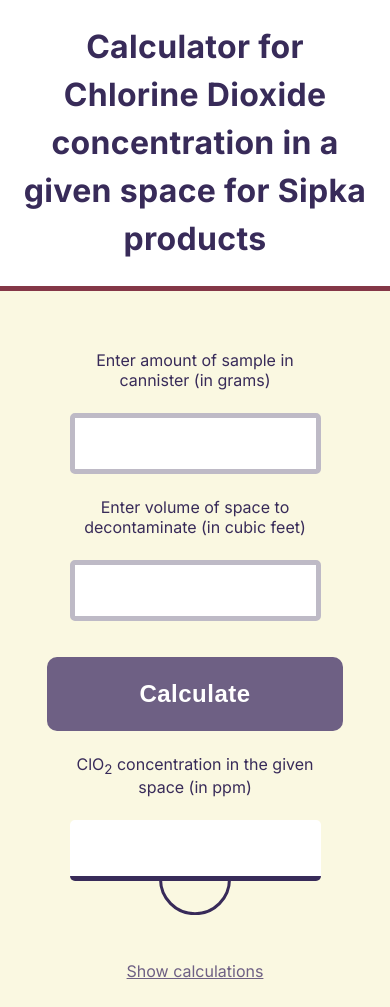
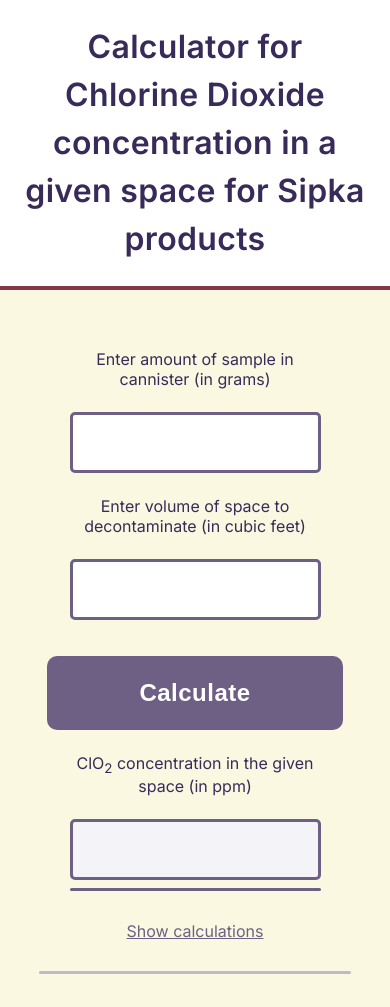
Before and after one commit to thangn1/Sipka_ClO2_calculator, a plain HTML site: page index.html in a window 390 px wide. Shown: the top 1007 px of the page. Drawn offline with Linux system fonts and the light colour scheme.

Commit message:
Update styling to be thinner

```diff
--- a/index.html
+++ b/index.html
@@ -8,7 +8,7 @@
   <!--import google font: Inter-->
   <link rel="preconnect" href="https://fonts.googleapis.com">
   <link rel="preconnect" href="https://fonts.gstatic.com" crossorigin>
-  <link href="https://fonts.googleapis.com/css2?family=Inter:wght@400;600;700&display=swap" rel="stylesheet">
+  <link href="https://fonts.googleapis.com/css2?family=Inter:wght@400;500;600;700&display=swap" rel="stylesheet">
 </head>
 <body>
   <header>
@@ -41,7 +41,7 @@
       <div class="output-div">
         <p class="label">ClO<sub>2</sub> concentration in the given space (in ppm)</p> <!-- labels[2] -->
         <p id="output-conc1" class="output field"></p>
-        <img class="half-circle" src="images/circle_purple.svg">
+        <div class="output-underline"></div>
       </div>
 
     </section>
@@ -52,7 +52,7 @@
     <div class="output-div-mobile">
       <p class="label">ClO<sub>2</sub> concentration in the given space (in ppm)</p> <!-- labels[3] -->
       <p id="output-conc1-mobile" class="output field"></p>
-      <img class="half-circle" src="images/circle_purple.svg">
+      <div class="output-underline"></div>
     </div>
 
     <!-- onclick, show #calc-details1 -->
@@ -106,7 +106,7 @@
       <div class="output-div">
         <p class="label">Amount of sample in cannister (in grams)*</p> <!-- labels[4] -->
         <p id="output-mass2" class="output field"></p>
-        <img class="half-circle" src="images/circle_purple.svg">
+        <div class="output-underline"></div>
       </div>
 
       <!-- <- -->
@@ -134,7 +134,7 @@
     <div class="output-div-mobile">
       <p class="label">Amount of sample in cannister (in grams)*</p> <!-- labels[7] -->
       <p id="output-mass2-mobile" class="output field"></p>
-      <img class="half-circle" src="images/circle_purple.svg">
+      <div class="output-underline"></div>
     </div>
 
     <p class="purple-text rounding-msg">*Due to rounding, accuracy may vary </p>
--- a/main.css
+++ b/main.css
@@ -10,7 +10,7 @@ body {
 
 header {
   background-color: #fff;
-  border-bottom: 5px solid #843747;
+  border-bottom: 4px solid #843747;
   max-width: 1196px;
   margin: 0 auto;
 }
@@ -18,10 +18,11 @@ header h1 {
   text-align: center;
   max-width: 841px;
   margin: 0 auto;
-  padding: 53px ;
+  padding: 33px 53px;
   color: #382B59;
   letter-spacing: 0.01em;
   line-height: 150%;
+  font-weight: 600;
 }
 
 main {
@@ -53,9 +54,10 @@ section div {
   background-color: #fff;
   border-radius: 5px;
   font-size: 2.25rem;
-  font-weight: 700;
+  font-weight: 500;
   text-align: center;
   color: #382B59;
+  border: 3px solid #6E6084;
 }
 /*Disable arrows on number input
 https://www.geeksforgeeks.org/how-to-disable-arrows-from-number-input/*/
@@ -69,11 +71,11 @@ https://www.geeksforgeeks.org/how-to-disable-arrows-from-number-input/*/
 }
 
 .input {
-  border: 5px solid #BEBAC6;
+  /* border: 5px solid #BEBAC6; */
 }
 .input:focus-visible,
 .input:focus {
-  border: 5px solid #A299B4;
+  border: 3px solid #382B59;
   outline: none;
 }
 
@@ -97,17 +99,19 @@ https://www.geeksforgeeks.org/how-to-disable-arrows-from-number-input/*/
   z-index: 1;
 }
 .output {
-  border-bottom: 5px solid #382B59;
-  margin: 0;
+  /* border-bottom: 5px solid #382B59; */
+  margin: 0 auto;
   line-height: 2.5;
+  background-color: #F4F3F8;
 }
-.half-circle {
-  position: absolute;
-  z-index: -1;
-  top: 50%;
-  left: 50%;
-  transform: translate(-50%, 20%);
+.output-underline {
+  height: 3px;
+  width: 100%;
+  background-color: #6E6084;
+  border-radius: 10px;
+  margin: 8px auto 0;
 }
+
 
 .calc-btn {
   color: #fff;
@@ -127,7 +131,7 @@ https://www.geeksforgeeks.org/how-to-disable-arrows-from-number-input/*/
 
 .show-calc1, .show-calc2,
 .hide-calc1, .hide-calc2 {
-  margin: 20px 0;
+  margin: 30px 0;
   text-decoration: underline;
   color: #6E6084;
   cursor: pointer;
@@ -241,21 +245,14 @@ footer {
   }
   .output-div-mobile {
     display: block;
-    margin: 0 auto;
+    margin: 20px auto;
     width: min-content;
     position: relative;
     z-index: 1;
   }
-  .half-circle {
-    width: 98px;
-    height: 98px;
-    transform: translate(-50%, 25%);
-  }
 
-  .show-calc1
-  {
-    margin-top: 80px;
-  }
+
+
   .calc-row {
     flex-direction: column;
     padding: 0;
@@ -267,7 +264,7 @@ footer {
 
   .divider-line {
     display: block;
-    height: 5px;
+    height: 3px;
     width: 80%;
     border-radius: 5px;
     background-color: #BEBAC6;
@@ -275,7 +272,7 @@ footer {
   }
 
   .rounding-msg {
-    margin-top: 70px;
+    margin-top: 20px;
     margin-bottom: 0;
   }
   #show-calc2 {
@@ -307,11 +304,7 @@ footer {
     transform: translateY(-60%);
   }
 
-  .half-circle {
-    width: 72px;
-    height: 72px;
-    transform: translate(-50%, 35%);
-  }
+
   .rounding-msg {
     margin-top: 60px;
     margin-bottom: 0;
```
